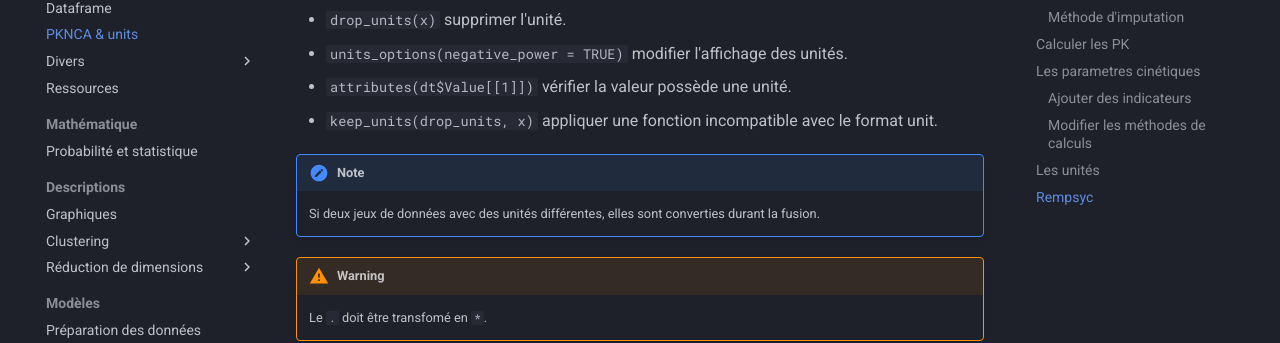
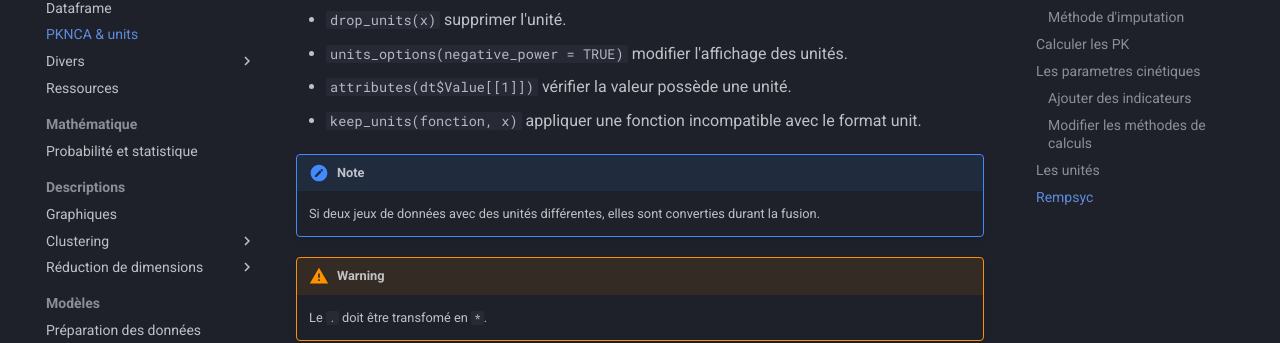
Before and after one commit to gdemare/Informatique, an MkDocs documentation site: the page built from docs/r/PKNCA-units_r.md, in a window 1280 px wide and 900 px high, scrolled down 3805 px. Shown: the part 238-581 px from the top of the window. Built offline with MkDocs 1.6.1 and Material for MkDocs 9.7.7, drawn with Linux system fonts in a browser that asks for light colours; comment, search, counter and statistics services are not loaded.

Commit message:
Update PKNCA-units_r.md

```diff
--- a/docs/r/PKNCA-units_r.md
+++ b/docs/r/PKNCA-units_r.md
@@ -135,7 +135,7 @@ my_mean(c(1:3, NA))
 * `drop_units(x)` supprimer l'unité.
 * `units_options(negative_power = TRUE)` modifier l'affichage des unités.
 * `attributes(dt$Value[[1]])` vérifier la valeur possède une unité.
-* `keep_units(drop_units, x)` appliquer une fonction incompatible avec le format unit.
+* `keep_units(fonction, x)` appliquer une fonction incompatible avec le format unit.
 
 !!! note
     Si deux jeux de données avec des unités différentes, elles sont converties durant la fusion.
```
